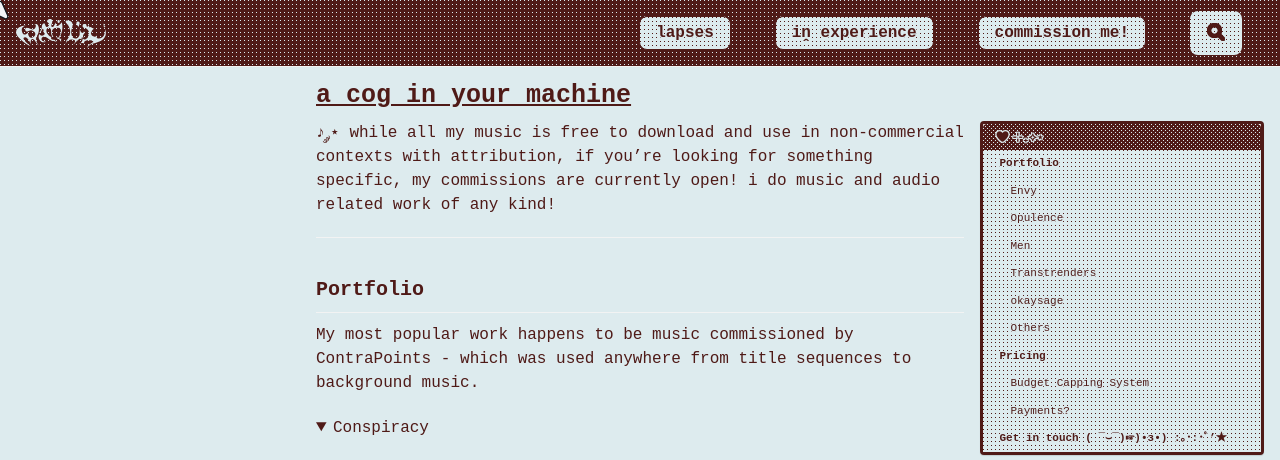
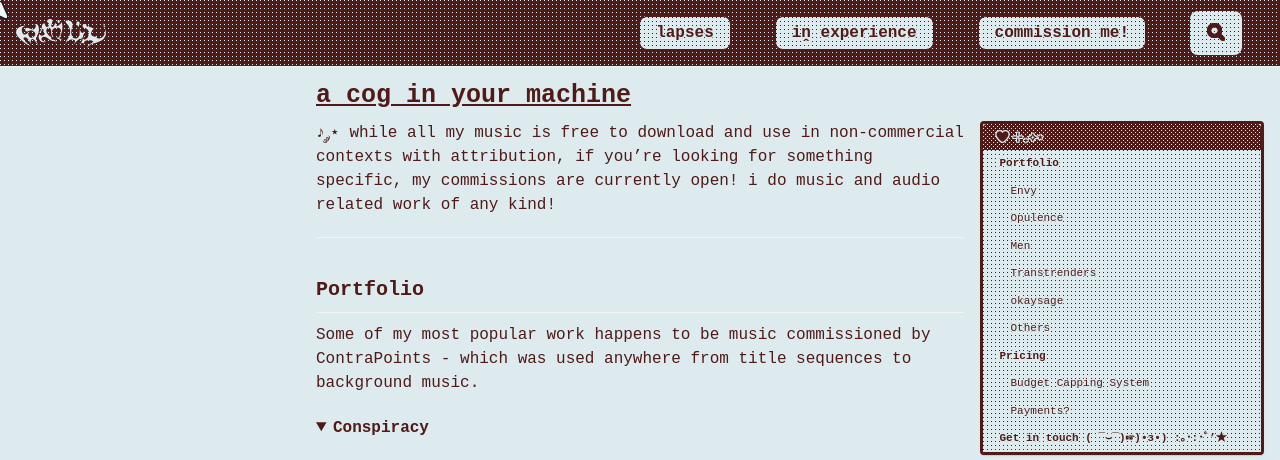
Before and after one commit to cryotato/cryotato.github.io, a Jekyll site: the page built from _pages/commissions.md, in a window 1280 px wide and 900 px high, cut to the strip 0-460 px from the top of the window. Built offline with Jekyll 4.4.1, drawn with Linux system fonts in a browser that asks for light colours; cached includes are drawn as plain includes.

Commit message:
Update commissions.md

```diff
--- a/_pages/commissions.md
+++ b/_pages/commissions.md
@@ -11,10 +11,10 @@
 ***
 
 ## Portfolio
-My most popular work happens to be music commissioned by ContraPoints - which was used anywhere from title sequences to background music.
+Some of my most popular work happens to be music commissioned by ContraPoints - which was used anywhere from title sequences to background music.
 
 <details open>
-<summary>Conspiracy</summary>
+<summary><b>Conspiracy</b></summary>
 <br>
 
 <iframe width="560" height="315" src="https://www.youtube.com/embed/teqkK0RLNkI?si=UUUen4U7tJdj_KHN" title="YouTube video player" frameborder="0" allow="accelerometer; autoplay; clipboard-write; encrypted-media; gyroscope; picture-in-picture; web-share" referrerpolicy="strict-origin-when-cross-origin" allowfullscreen></iframe>
```
